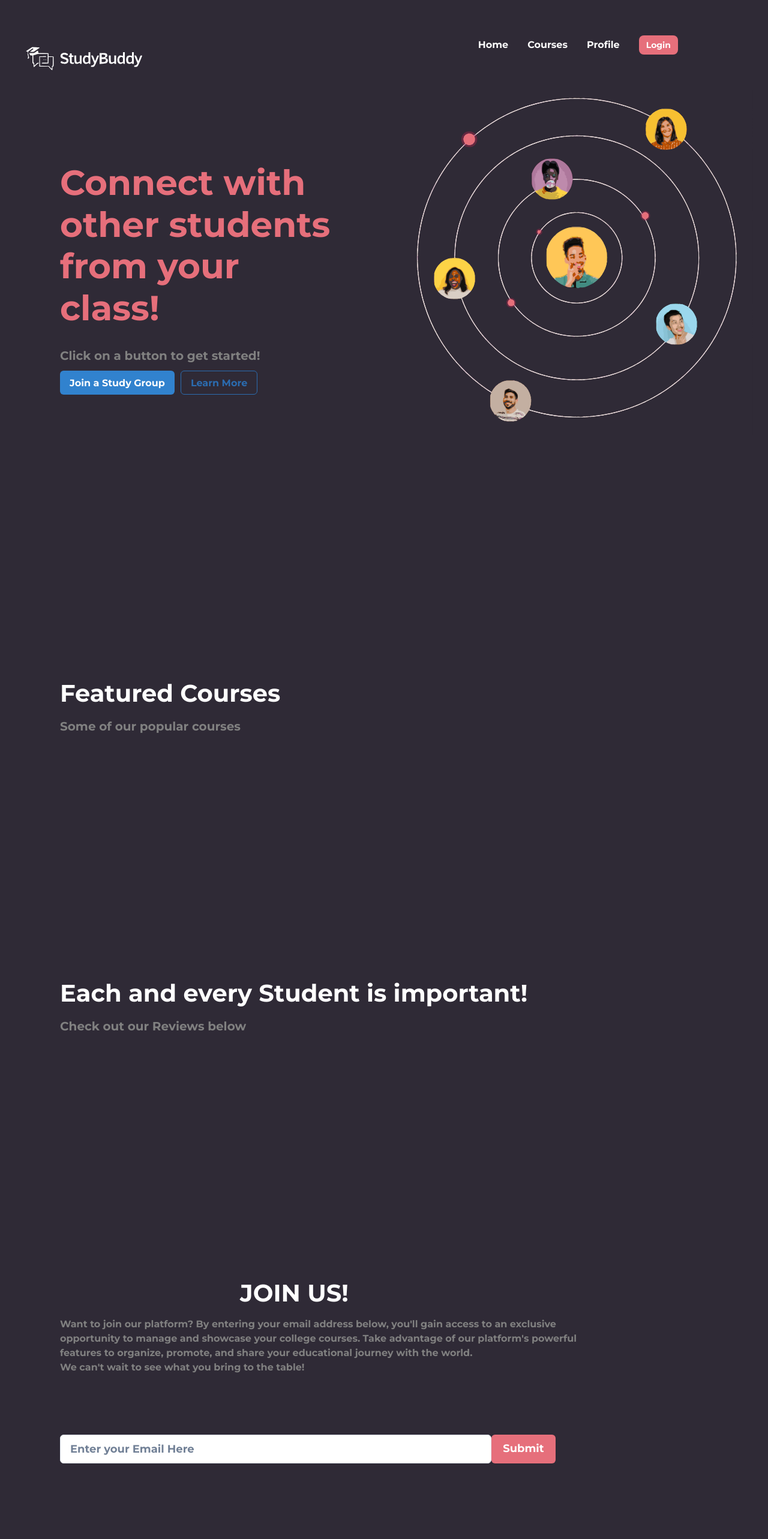
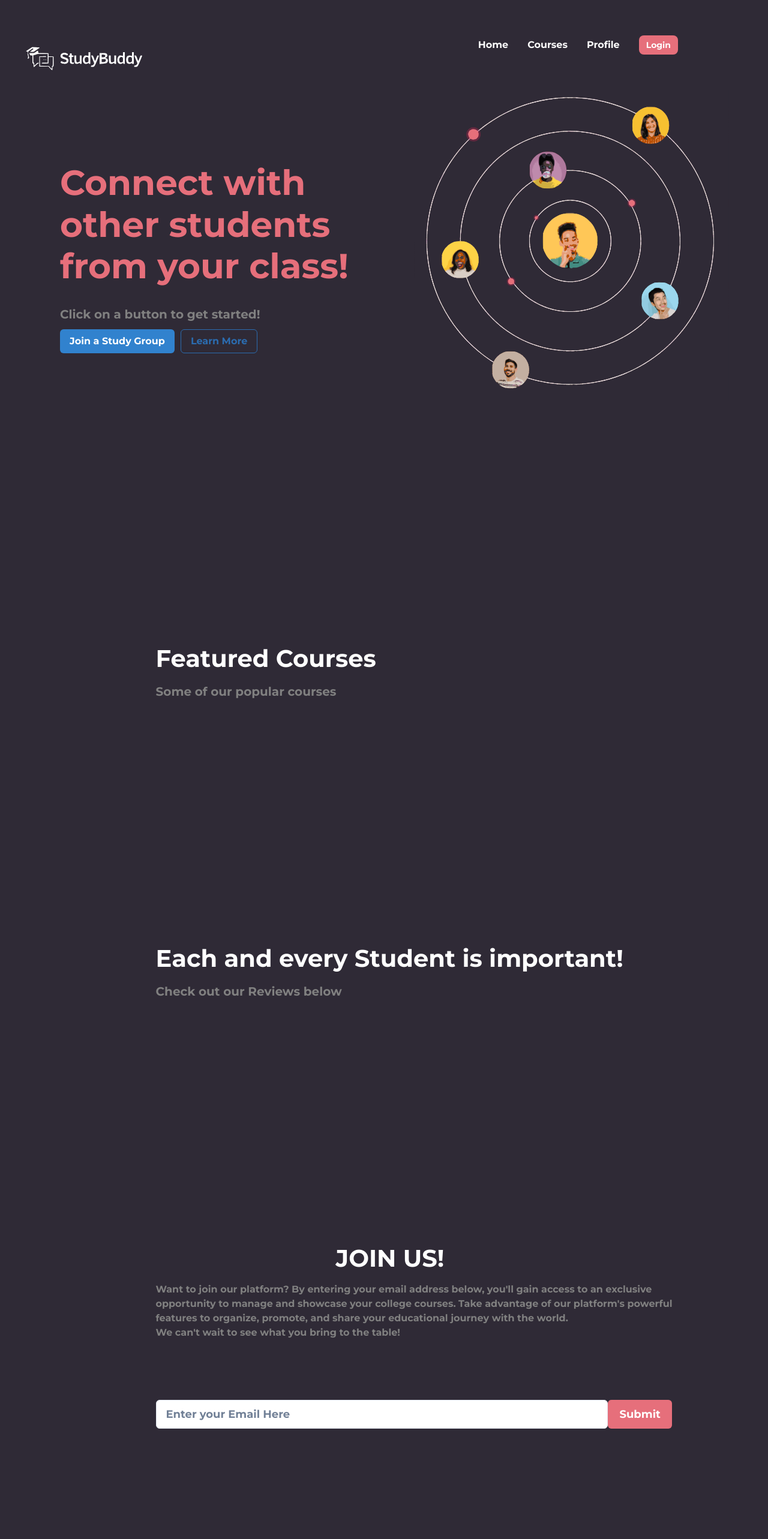
Before and after one commit to SidUMass/StudyBuddy, a React (Create React App) app in the folder client/: page / in a window 1280 px wide. Shown: the top 2566 px of the page at 60% size. Built offline with nearby package versions, Linux system fonts and the light colour scheme.

Commit message:
Changes in home.js: center

```diff
--- a/client/src/components/Header.js
+++ b/client/src/components/Header.js
@@ -75,7 +75,7 @@ const MenuLinks = ({ isOpened }) => {
 
 function Header() {
   const [isOpened, setIsOpened] = useState(false);
-  const toggle = () => setIsOpened(wasOpened => !isOpened);
+  const toggle = () => setIsOpened(isOpened => !isOpened);
   return (
     <header className="App-header">
         <Logo />
--- a/client/src/pages/Home.js
+++ b/client/src/pages/Home.js
@@ -1,20 +1,45 @@
 import React from 'react';
 
-import { Button } from "@chakra-ui/react";
+import { Button, ring } from "@chakra-ui/react";
 import { Text } from "@chakra-ui/react";
 import { Input } from '@chakra-ui/react'
 import { Box } from '@chakra-ui/react'
 import { Flex } from '@chakra-ui/react'
 
 import { ReactComponent as Fellas } from "../images/fellas.svg";
+import { useState, useEffect } from 'react';
+function getWindowDimensions() {
+    const { innerWidth: width, innerHeight: height } = window;
+    return {
+      width,
+      height
+    };
+  }
+
+function useWindowDimensions() {
+    const [windowDimensions, setWindowDimensions] = useState(getWindowDimensions());
+
+    useEffect(() => {
+      function handleResize() {
+        setWindowDimensions(getWindowDimensions());
+      }
+
+      window.addEventListener('resize', handleResize);
+      return () => window.removeEventListener('resize', handleResize);
+    }, []);
+
+    return windowDimensions;
+  }
 
 function Home() {
+    let { height, width } = useWindowDimensions();
   return (
     <body className="App-Body">
         <Box paddingLeft="100px">
-            <Flex >
+            <Flex alignItems={width >= 1168 ? "flex-start" : "center"} justifyContent="center">
                 {/* Left Side Banner */}
-                <Box width="40%" paddingTop="120px">
+                <Box width="50%" paddingTop="120px" paddingLeft="0">
+                    {/* <Flex direction="column" alignItems={width >= 1168 ? "flex-start" : "center"} justifyContent="center"> */}
                         <Text fontSize ='58px' color='#E66F7B' marginBottom="30px" style={{ lineHeight: '1.2' }}>
                             Connect with other students from your class!
                         </Text>
@@ -24,17 +49,19 @@ function Home() {
 
                         {/* Buttons */}
                         <div style={{ display: 'flex', gap: '10px' }}>
-                        <Button colorScheme="blue">Join a Study Group</Button>
-                        <Button colorScheme="blue"variant="outline">Learn More</Button>
+                            {width >= 550 ? <Button colorScheme="blue" whiteSpace='normal'>Join a Study Group</Button> : <Button colorScheme="blue" whiteSpace='normal'>Join a Group</Button>}
+                            {/* <Button colorScheme="blue" whiteSpace='normal'>Join a Study Group</Button> */}
+                            <Button colorScheme="blue"variant="outline" whiteSpace='normal'>Learn More</Button>
                         </div>
+                    {/* </Flex> */}
                 </Box>
 
                 {/* Right Side Banner */}
-                <Box width="50%" paddingLeft="100px">
-                    <Fellas />
+                <Box width="50%" marginLeft="auto">
+                    {width >= 1168 && <Fellas />}
                 </Box>
             </Flex>
-
+            <Flex direction="column" alignItems="center" justifyContent="center">
             {/* Featured courses */}
             <div className="App-Body-Featured">
             <Text fontSize ='40px' color='white'marginBottom="10px" marginTop="400px">
@@ -66,14 +93,15 @@ function Home() {
                 your educational journey with the world. <br />We can't wait to see what you bring to the table!
             </Text>
 
-            <Box width="70%"pb="200px">
-            <Flex align="center">
+            <Box pb="200px">
+            <Flex alignItems="center" justifyContent="center">
             <Input placeholder="Enter your Email Here" size="lg" style={{ background: 'white' }} />
             <Button bg="#E66F7B" color="white"size="lg">Submit</Button>
             </Flex>
             </Box>
 
             </div>
+            </Flex>
         </Box>
     </body>
   );
```
Also changed, not shown: client/src/images/fellas.svg. Lines whose indentation alone changed are shown as unchanged.
